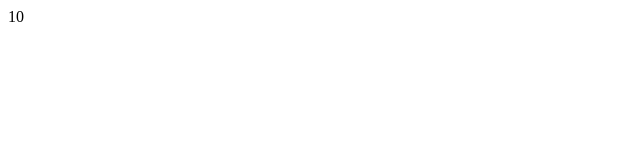
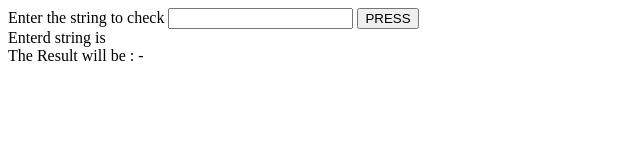
Before and after one commit to SOUMYASANTI2002/Assignments, a plain HTML site: page javascript assignment/problem8.html in a window 1280 px wide. Shown: the whole page, without its empty margins (0-640 px from the left). Drawn offline with Linux system fonts and the light colour scheme.

Commit message:
Update problem8.html

```diff
--- a/javascript assignment/problem8.html
+++ b/javascript assignment/problem8.html
@@ -1,14 +1,43 @@
 <!DOCTYPE html>
 <html>
+
 <head>
   <title>FIND THE LENGTH OF STRING</title>
 </head>
+
 <body>
+
+  Enter the string to check
+  <input type="text" id="strIn" />
+  <button onclick="strCheck()"> PRESS </button>
+  </br>
+  Enterd string is <b id="inStr"> </b>
+
+  <br>
+
+  The Result will be : - <b id="outStr"> </b>
+
   <script>
-       const str = "      Hello       World     ";
+    function strCheck() {
 
-console.log(str.split(' ').join('').length);
-document.write(str.split(' ').join('').length);
+      let str = document.getElementById("strIn").value;
+      document.getElementById("inStr").innerHTML = str;
+      let count = 0;
+
+      for (var i = 0; i < str.length; i++) {
+        if (str[i] == " ") {
+          count += 1;
+
+        }
+
+      }
+      document.getElementById("outStr").innerHTML = ((str.length) - count);
+
+
+    }
+
   </script>
+
 </body>
+
 </html>
```
Lines whose indentation alone changed are shown as unchanged.
